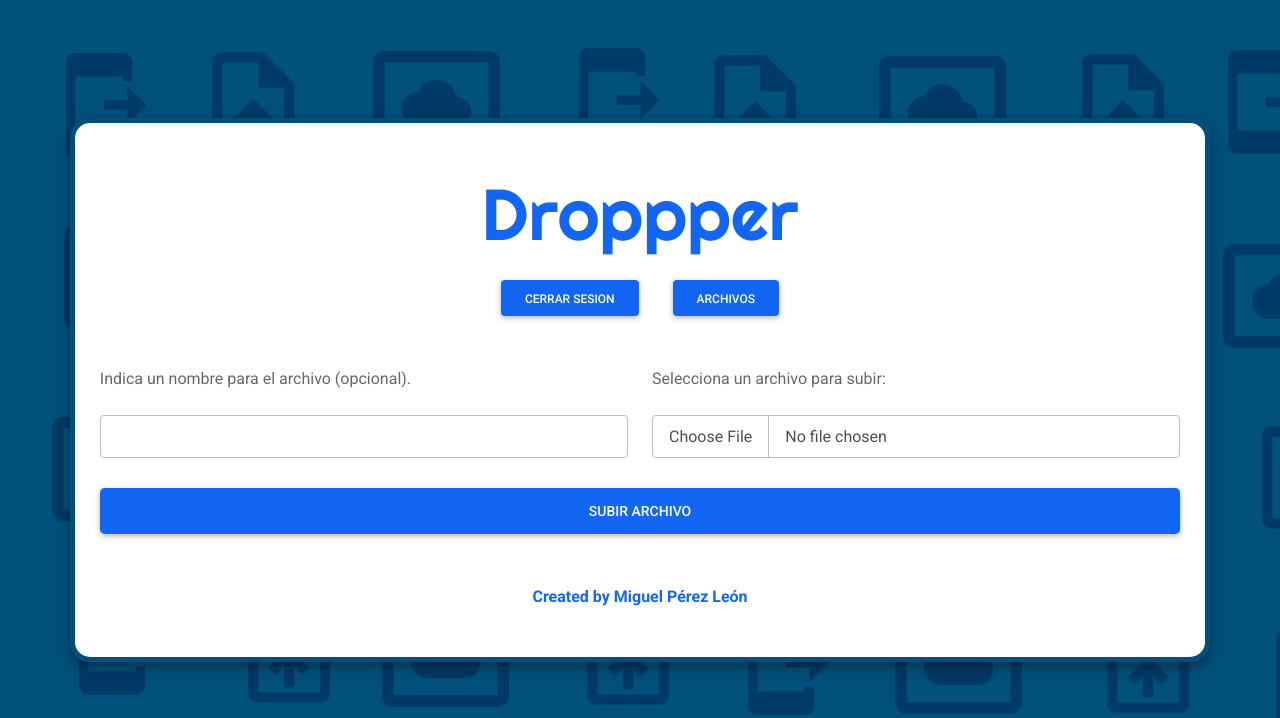
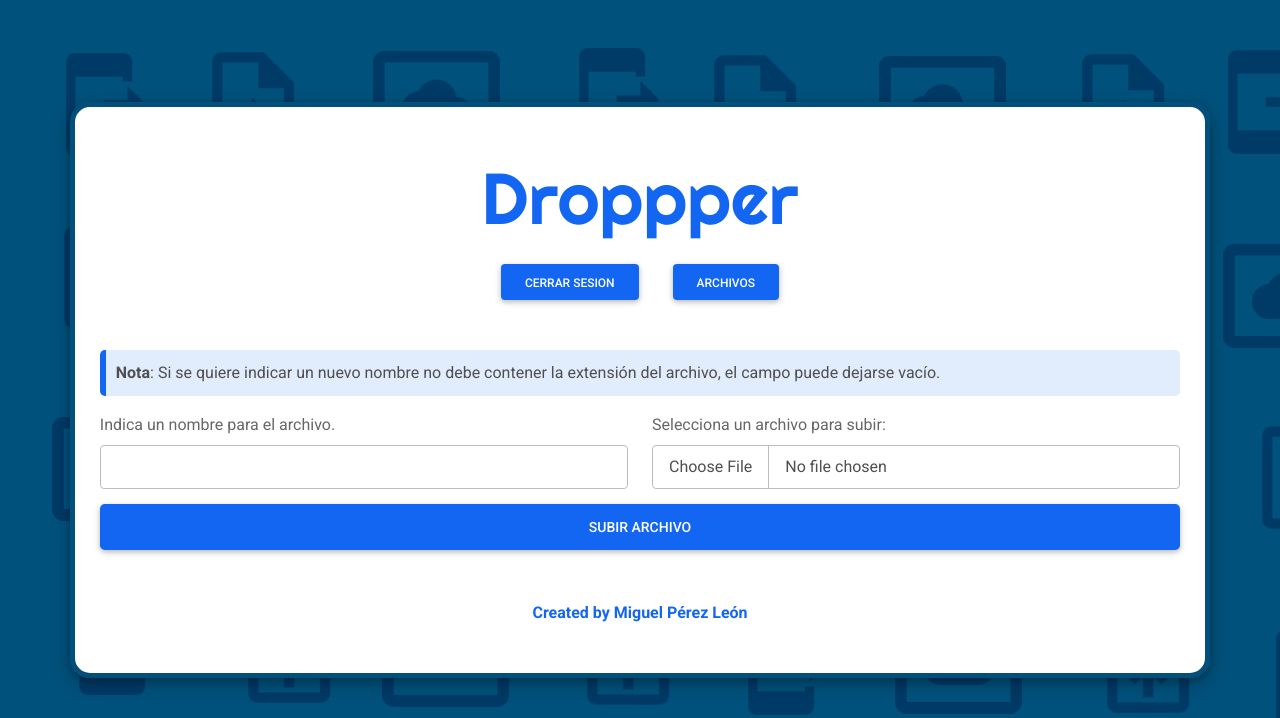
Before and after one commit to mperleo/Droppper, a PHP site: page /principal.php in a window 1280 px wide. Shown: the top 718 px of the page. Run offline with PHP 8.4, Linux system fonts and the light colour scheme; the visitor is signed in with stand-in values (Sample User, id 1).

Commit message:
cambios en la interfaz

```diff
--- a/principal.php
+++ b/principal.php
@@ -79,16 +79,17 @@
             <div>
                 <form action="principal.php" method="post" enctype="multipart/form-data">
 
+                    <p class="note note-primary"> <b>Nota</b>: Si se quiere indicar un nuevo nombre no debe contener la extensión del archivo, el campo puede dejarse vacío.</p>
                     <div class="row">
 
                         <div class="col-md-6">
-                            <label for="nombre" class="form-label">Indica un nombre para el archivo (opcional).</label>
-                            <input type="text" class="form-control form-control-lg margin-buttons-sm" name="nombre" id="nombre"/>
+                            <label for="nombre" class="form-label">Indica un nombre para el archivo.</label>
+                            <input type="text" class="form-control form-control-lg" name="nombre" id="nombre"/>
                         </div>
 
                         <div class="col-md-6">
                             <label for="archivo" class="form-label">Selecciona un archivo para subir:</label>
-                            <input type="file" class="form-control form-control-lg margin-buttons-sm" name="archivo" id="archivo"/>
+                            <input type="file" class="form-control form-control-lg" name="archivo" id="archivo"/>
                         </div>
 
                     </div>
```
